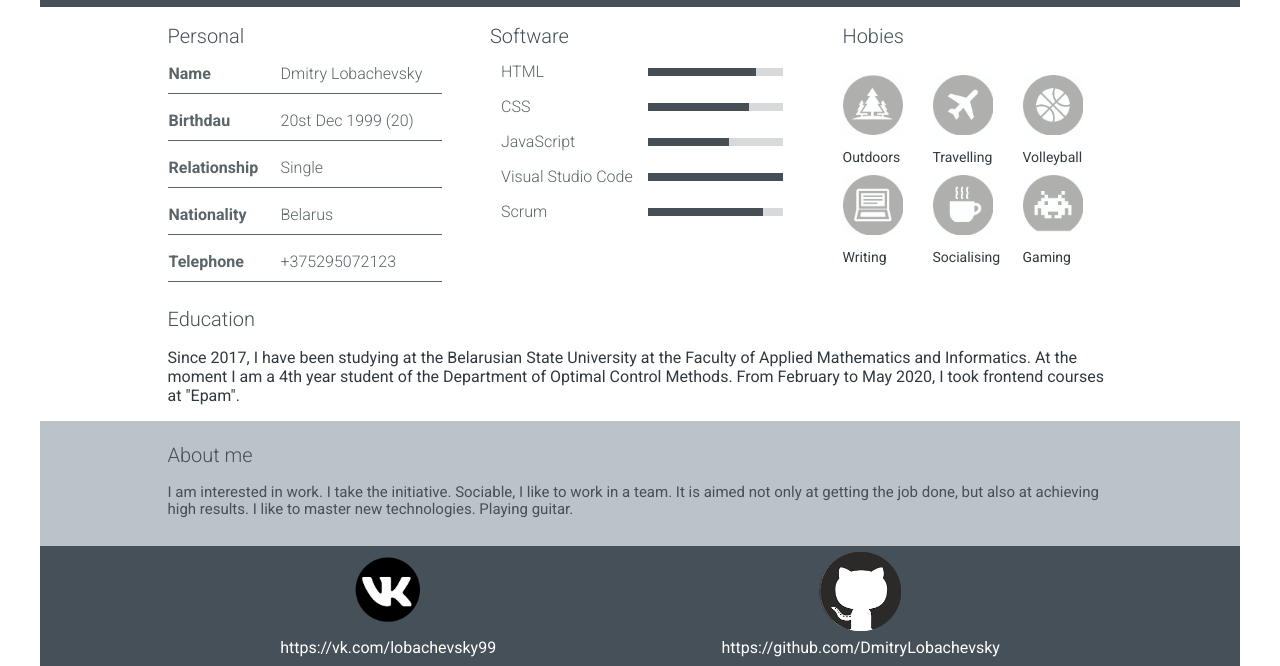
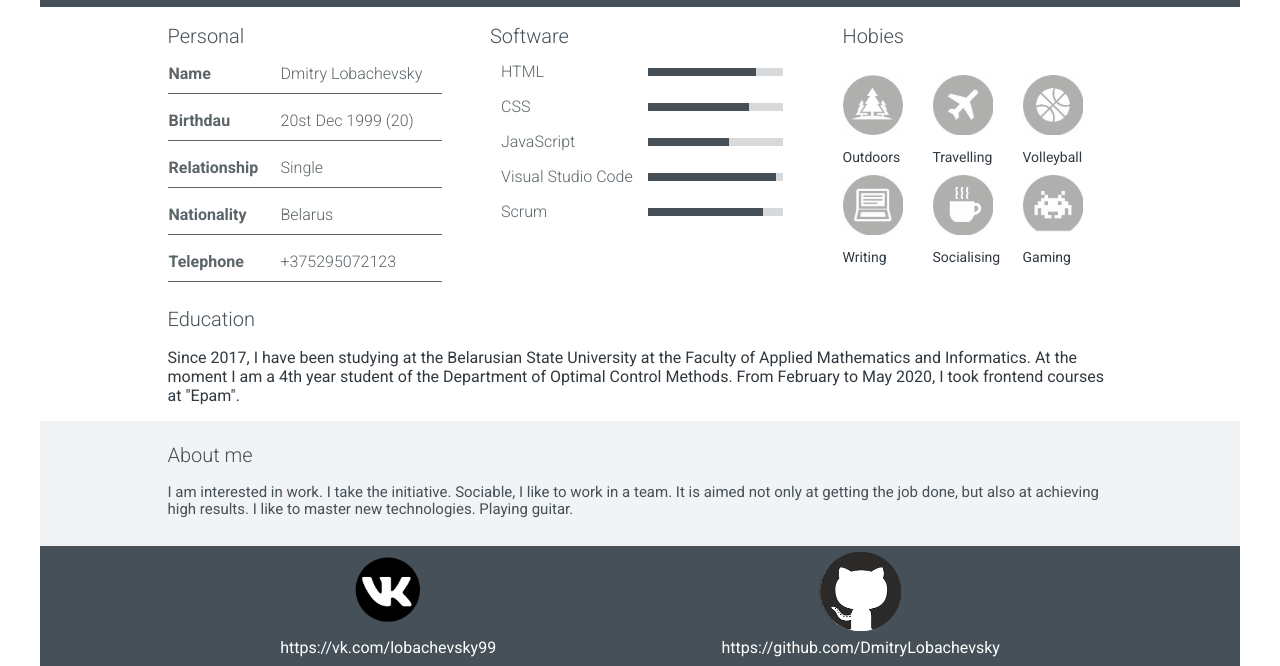
Before and after one commit to DmitryLobachevsky/Resume, a plain HTML site: page index.html in a window 1280 px wide. Shown: the part 223-889 px from the top of the page. Drawn offline with Linux system fonts and the light colour scheme.

Commit message:
fix: fix hero description

```diff
--- a/css/style.css
+++ b/css/style.css
@@ -173,7 +173,7 @@ h3 {
   background-color: #454f55;
 }
 .skil__vs-code {
-  width: 100%;
+  width: 95%;
   height: 8px;
   background-color: #454f55;
 }
@@ -194,7 +194,7 @@ h3 {
 .hero-description {
   height: 120px;
   padding-top: 5px;
-  background-color: #bbc2c8;
+  background-color: #f1f3f5;
 }
 .hero-text {
   font-weight: 400;
```
